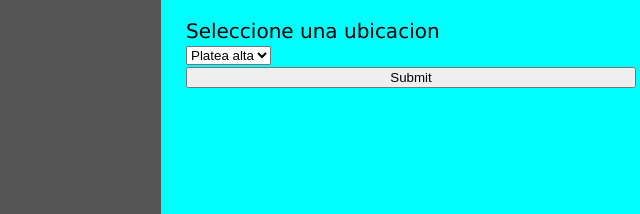
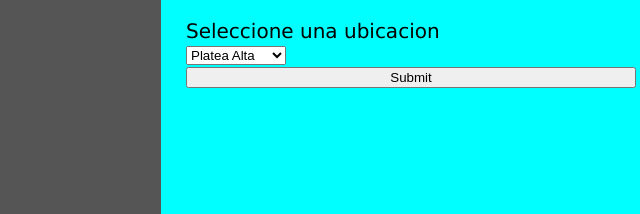
Before and after one commit to aluheffesf/stackblitz-starters-if31krhl, a website: page entradas.html in a window 1280 px wide. Shown: the part 780-994 px from the top of the page, 229-869 px from the left. Drawn offline with Linux system fonts and the light colour scheme.

Commit message:
cvñl76r

```diff
--- a/entradas.html
+++ b/entradas.html
@@ -58,8 +58,9 @@
           <label for="fem">No decirlo</label><br><br>
           <label for="ubicaciones">Seleccione una ubicacion</label><br>
          <select name="uicacion" id="formubi">
-<option value="plateaa">Platea alta</option>
-
+<option value="plateaa">Platea Alta</option>
+<option value="plateaa">Platea Media</option>
+<option value="plateaa">Platea Baja</option>
          </select>
 
           <input type="submit">
```
